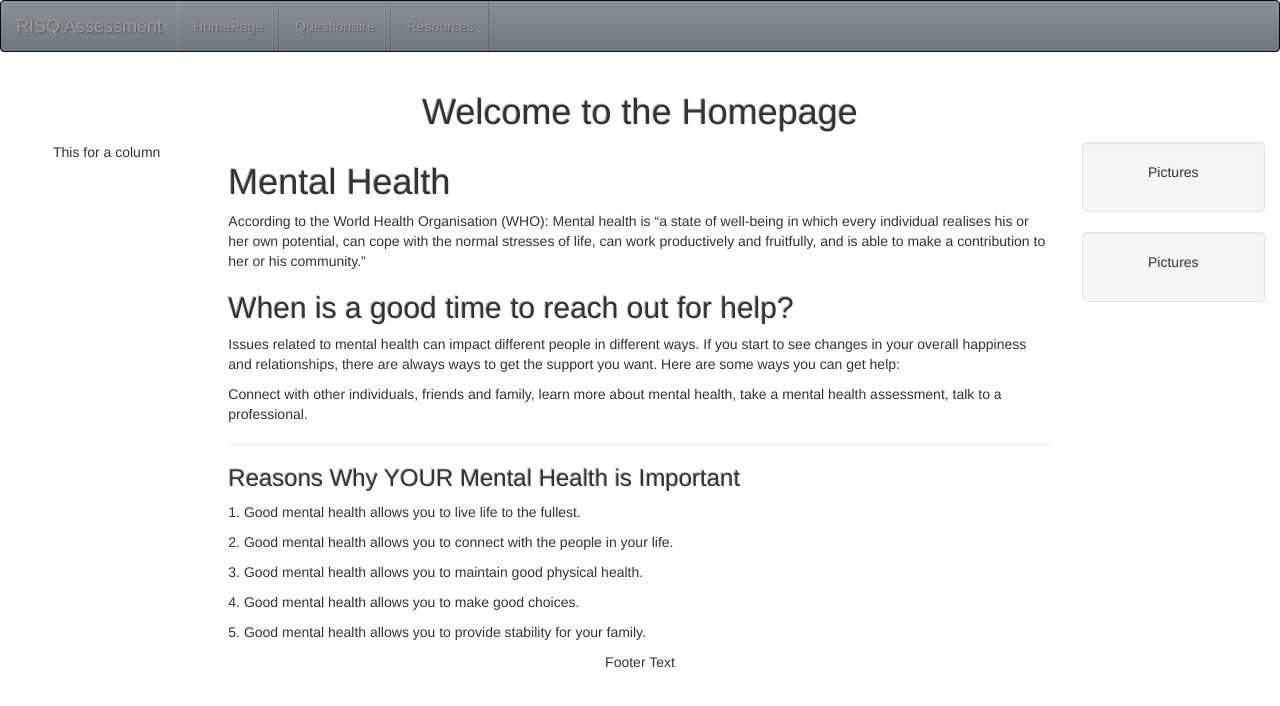
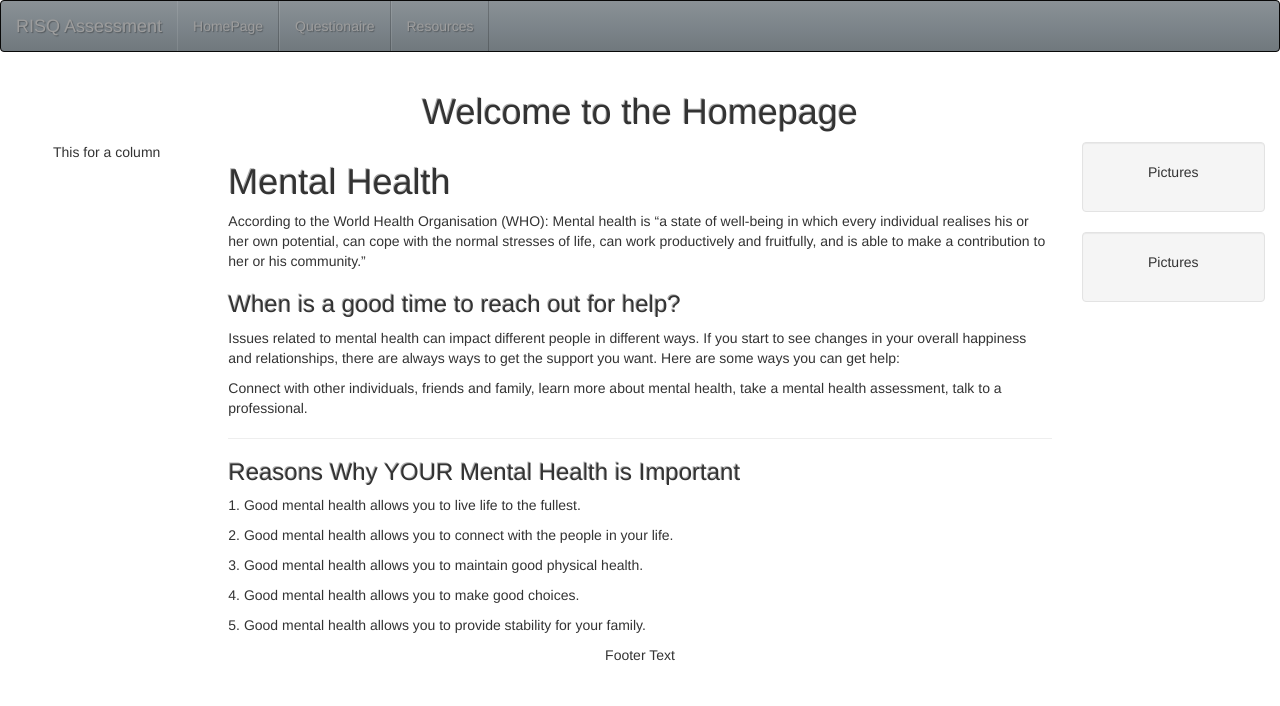
Before and after one commit to MarioPal97/mariopal97.github.io, a plain HTML site: page index.html in a window 1280 px wide. Drawn offline with nearby package versions, Linux system fonts and the light colour scheme; files that its build step writes are made by us from their sources.

Commit message:
Update index.html

```diff
--- a/index.html
+++ b/index.html
@@ -46,7 +46,7 @@
                 cope with the normal stresses of life, can work productively and fruitfully, and is able to make a
                 contribution to her or his community.”
             </p>
-            <h2>When is a good time to reach out for help?</h2>
+            <h3>When is a good time to reach out for help?</h3>
             <p>Issues related to mental health can impact different people in different ways. If you start to see changes
                 in your overall happiness and relationships, there are always ways to get the support you want.
                 Here are some ways you can get help:</p>
```
